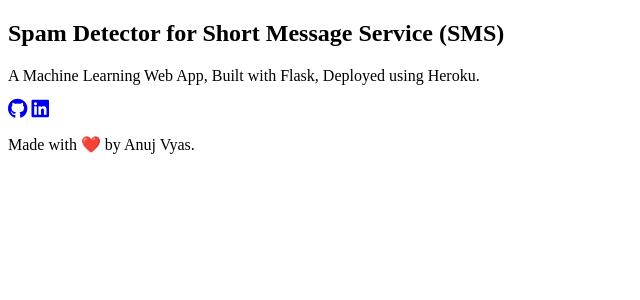
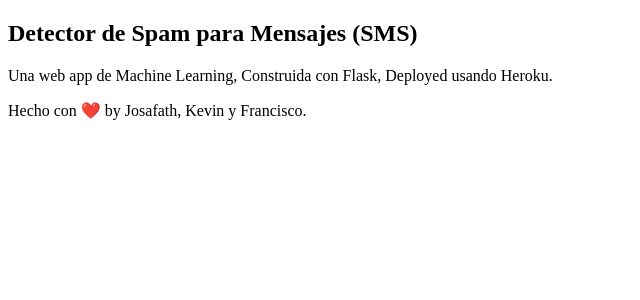
Before and after one commit to Josafath/Spam_Detector, a Python web app: template templates/result.html in a window 1280 px wide. Shown: the top 300 px of the page, without its empty margins (0-640 px from the left). Run offline with Jinja, Linux system fonts and the light colour scheme; the template is opened without the code that fills it, so the values that code supplies are empty; some libraries are stand-ins or nearby versions.

Commit message:
Haciendo unos pequeños cambios para finalizar el proyecto

```diff
--- a/templates/result.html
+++ b/templates/result.html
@@ -3,8 +3,7 @@
 <html lang="en" dir="ltr">
 	<head>
 		<meta charset="utf-8">
-		<title>Spam SMS Detector</title>
-		<link rel="shortcut icon" href="{{ url_for('static', filename='spam-favicon.ico') }}">
+		<title>Detector de Spam SMS</title>
 		<link rel="stylesheet" type="text/css" href="{{ url_for('static', filename='styles.css') }}">
 		<script src="https://kit.fontawesome.com/5f3f547070.js" crossorigin="anonymous"></script>
 	</head>
@@ -13,30 +12,26 @@
 
 		<!-- Website Title -->
 		<div class="container">
-			<h2 class='container-heading'><span>Spam Detector</span> for Short Message Service (SMS)</h2>
-	        	<div class='description'>
-				<p>A Machine Learning Web App, Built with Flask, Deployed using Heroku.</p>
-			</div>
-		</div>
+    		<h2 class='container-heading'><span>Detector de Spam</span> para Mensajes (SMS)</h2>
+            <div class='description'>
+    			<p>Una web app de  Machine Learning, Construida con Flask, Deployed usando Heroku.</p>
+    		</div>
+    	</div>
 
 		<!-- Result -->
 		<div class="results">
 			{% if prediction==1 %}
-				<h1>Prediction: <span class='danger'>Gotcha! This is a SPAM message.</span></h1>
-				<img class="gif" src="{{ url_for('static', filename='spam.webp') }}" alt="SPAM Image">
+				<h1>Predicción: <span class='danger'>Ajá! Esto es un mensaje de SPAM.</span></h1>
+				<img class="gif" src="https://raw.githubusercontent.com/Abhayparashar31/Spam-SMS-Classifier-Deployment/master/static/spam.webp" alt="SPAM Image">
 			{% elif prediction==0 %}
-				<h1>Prediction: <span class='safe'>Great! This is NOT a spam message.</span></h1>
-				<img class="gif" src="{{ url_for('static', filename='not-spam.webp') }}" alt="Not a spam image">
+				<h1>Predicción: <span class='safe'>Cool! Este NO es un mensaje de SPAM.</span></h1>
+				<img class="gif" src="https://raw.githubusercontent.com/Abhayparashar31/Spam-SMS-Classifier-Deployment/master/static/not-spam.webp" alt="Not a spam image">
 			{% endif %}
 		</div>
 
-		<!-- Footer -->
+
         <div class='footer'>
-            <div class="contact">
-                <a target="_blank" href="https://github.com/anujvyas/Spam-SMS-Classifier-Deployment"><i class="fab fa-github fa-lg contact-icon"></i></a>
-                <a target="_blank" href="https://www.linkedin.com/in/anujkvyas"><i class="fab fa-linkedin fa-lg contact-icon"></i></a>
-            </div>
-            <p class='footer-description'>Made with ❤️ by Anuj Vyas.</p>
+            <p class='footer-description'>Hecho con ❤️ by Josafath, Kevin y Francisco.</p>
         </div>
 
 	</body>
```
Also changed, not shown: templates/home.html (+6 -12 lines).
